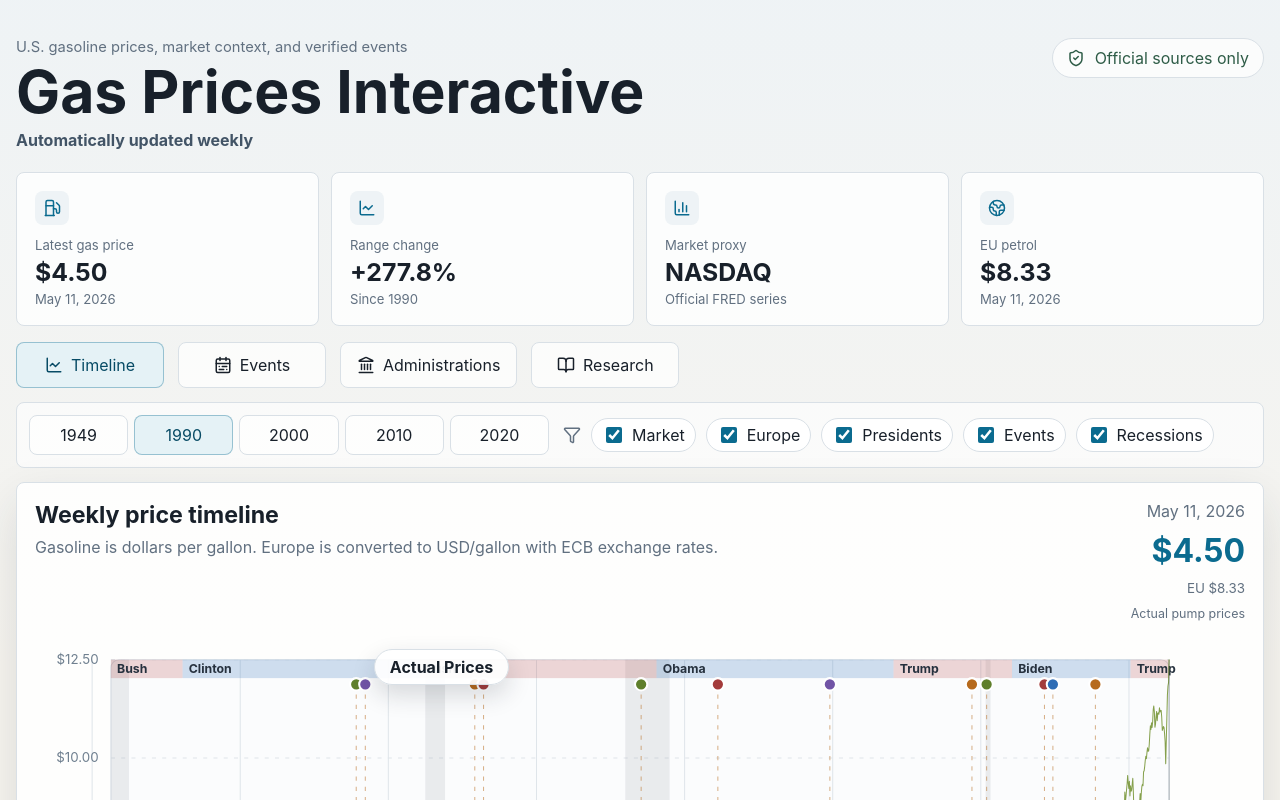
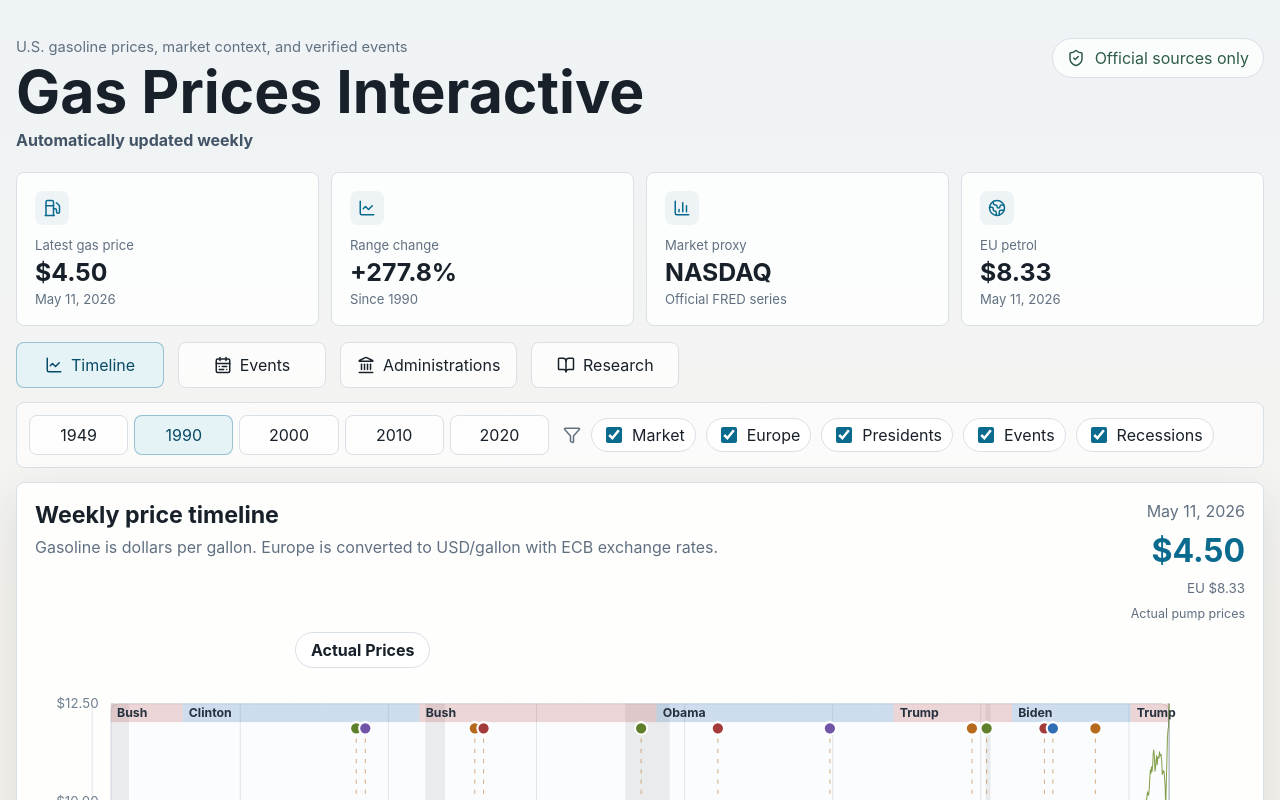
Before and after one commit to dtrezise/gas-prices-interactive, a React (Vite) app: page / in a window 1280 px wide. Shown: the top 800 px of the page. Built offline with nearby package versions, Linux system fonts and the light colour scheme.

Commit message:
Refine chart mode controls

```diff
--- a/src/App.tsx
+++ b/src/App.tsx
@@ -44,7 +44,12 @@ function App() {
   });
 
   useEffect(() => {
-    loadDataset().then(setDataset).catch((reason) => setError(reason instanceof Error ? reason.message : String(reason)));
+    loadDataset()
+      .then((loadedDataset) => {
+        setDataset(loadedDataset);
+        setActiveStocks(Object.fromEntries(loadedDataset.oilStockSeries.map((series) => [series.symbol, true])));
+      })
+      .catch((reason) => setError(reason instanceof Error ? reason.message : String(reason)));
   }, []);
 
   const points = useMemo(() => {
@@ -231,10 +236,12 @@ function TimelineChart({
           <em>{priceMode === "real" ? `U.S. CPI adjusted to ${dataset.metrics.cpiBaseDate.slice(0, 7)} dollars` : "Actual pump prices"}</em>
         </div>
       </div>
-      <div className="chart-viewport">
-        <button className={`price-mode-button floating ${priceMode === "real" ? "active" : ""}`} onClick={onTogglePriceMode}>
+      <div className="chart-action-row">
+        <button className={`price-mode-button chart-mode ${priceMode === "real" ? "active" : ""}`} onClick={onTogglePriceMode}>
           {priceMode === "real" ? "Adjusted for Inflation" : "Actual Prices"}
         </button>
+      </div>
+      <div className="chart-viewport">
         <div className="chart-scroll">
         <svg className="timeline-svg" viewBox={`0 0 ${width} ${height}`} role="img" onPointerMove={handleMove} onPointerLeave={() => { setHover(null); setHoveredEvent(null); }}>
         <rect className="plot-bg" x={margin.left} y={margin.top} width={innerWidth} height={innerHeight} rx="8" />
--- a/src/styles.css
+++ b/src/styles.css
@@ -268,15 +268,18 @@ h3 {
   padding: 0 13px;
 }
 
-.price-mode-button.floating {
-  position: absolute;
-  z-index: 6;
-  top: 16px;
-  left: clamp(150px, 28%, 360px);
+.price-mode-button.chart-mode {
   min-height: 36px;
   padding: 0 15px;
-  background: rgba(255, 255, 255, 0.92);
-  box-shadow: 0 10px 24px rgba(24, 32, 42, 0.16);
+}
+
+.chart-action-row {
+  display: flex;
+  justify-content: flex-start;
+  min-height: 42px;
+  margin: -4px 0 6px;
+  padding-left: clamp(86px, 22%, 260px);
+  align-items: center;
 }
 
 .price-mode-button.active {
```
